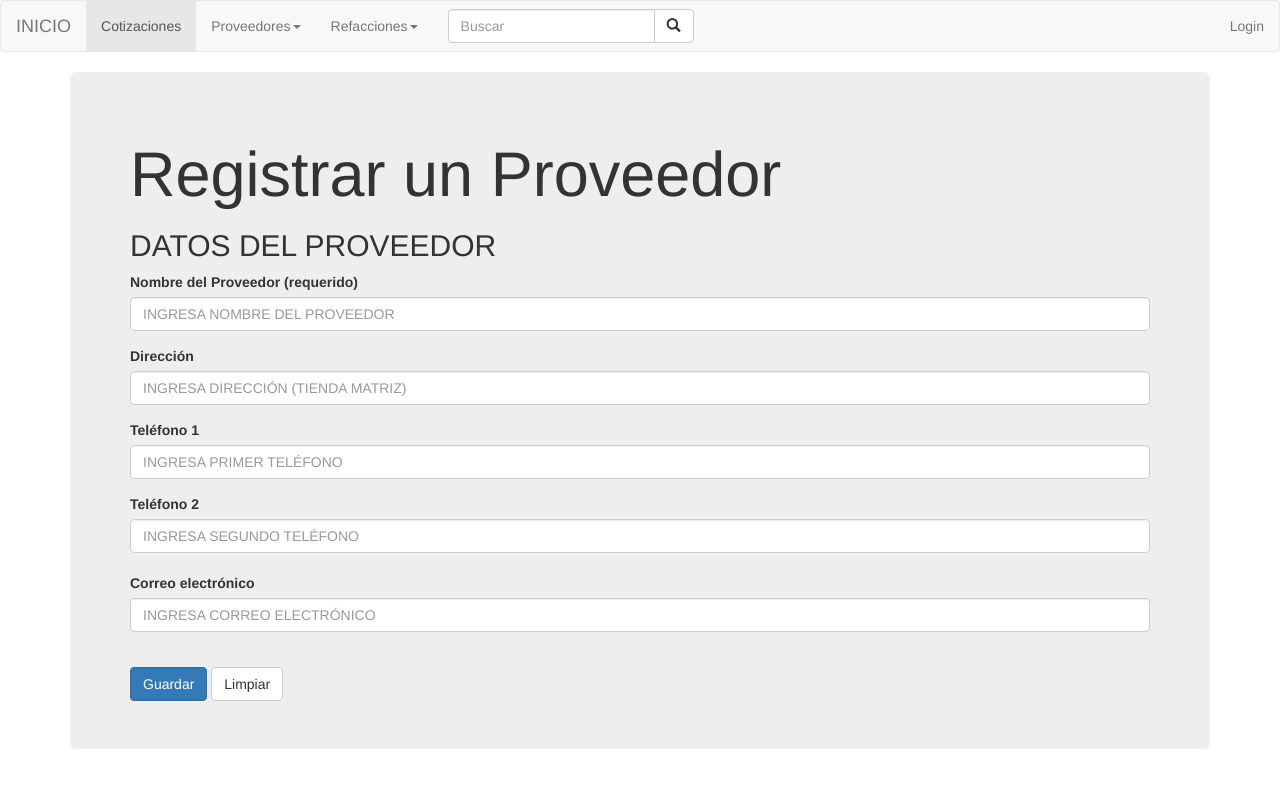
After one commit to Edmundo449/proyectoEd, a PHP site: page /proveedor_registrar.php in a window 1280 px wide. The commit adds this page. Run offline with PHP 8.4, Linux system fonts and the light colour scheme.

Commit message:
Insertar Proveedores

```diff
--- a/inc/incluye_menu.php
+++ b/inc/incluye_menu.php
@@ -8,7 +8,7 @@
                 <span class="icon-bar"></span>
                 <span class="icon-bar"></span>
             </button>
-            <a href="#" class="navbar-brand">INICIO</a>
+            <a href="index.php" class="navbar-brand">INICIO</a>
         </div>
         <!-- Collection of nav links, forms, and other content for toggling -->
         <div id="navbarCollapse" class="collapse navbar-collapse">
@@ -21,10 +21,10 @@
                  <li class="dropdown">
                     <a data-toggle="dropdown" class="dropdown-toggle" href="#">Proveedores<b class="caret"></b></a>
                     <ul class="dropdown-menu">
-                        <li><a href="#">Agregar un Proveedor</a></li>
+                        <li><a href="proveedor_registrar.php">Agregar un Proveedor</a></li>
                         <li><a href="#">Agregar una sucursal</a></li>
                         <li class="divider"></li>
-                        <li><a href="#">Gestionar Proveedores</a></li>
+                        <li><a href="ver_marcas.php">Gestionar Proveedores</a></li>
                     </ul>
                 </li>
 
@@ -33,7 +33,7 @@
                     <ul class="dropdown-menu">
                         <li><a href="#">Agregar una refacci&oacute;n</a></li>
                         <li class="divider"></li>
-                        <li><a href="#">Consulta rápida</a></li>
+                        <li><a href="ver_marcas.php">Consulta rápida</a></li>
                     </ul>
                 </li>
 
--- /dev/null
+++ b/proveedor_registrar.php
@@ -0,0 +1,63 @@
+<!– PARA EJEMPLO DASC — >
+<!DOCTYPE html>
+<html>
+    <head>
+        <title>TODO supply a title</title>
+        <meta charset="UTF-8">
+        <meta name="viewport" content="width=device-width, initial-scale=1.0">
+        <!--código que incluye Bootstrap-->
+        <?php include'inc/incluye_bootstrap.php' ?>
+        <!--termina código que incluye Bootstrap-->
+
+    </head>
+    <body>
+        <!--código que incluye el menú responsivo-->
+        <?php include'inc/incluye_menu.php' ?>
+        <!--termina código que incluye el menú responsivo-->
+        <div class="container">
+            <div class="jumbotron">
+                <h1>Registrar un Proveedor</h1>
+                <form role="form" id="login-form"
+                      method="post" class="form-signin"
+                      action="proveedor_guardar.php">
+
+                    <div class="h2">
+                        DATOS DEL PROVEEDOR
+                    </div>
+                    <div class="form-group">
+                        <label for="nombre_del_proveedor">Nombre del Proveedor (requerido)</label>
+                        <input type="text" class="form-control" id="nombre_del_proveedor" name="nombre_del_proveedor"
+                               placeholder="Ingresa nombre del proveedor" style="text-transform:uppercase;" required>
+                    </div>
+                    <div class="form-group">
+                        <label>Direcci&oacute;n</label>
+                        <input type="text" class="form-control" id="direccion_del_proveedor" name="direccion_del_proveedor"
+                               placeholder="Ingresa direcci&oacute;n (Tienda matriz)" style="text-transform:uppercase;">
+                    </div>
+
+                    <div class="form-group">
+                        <label>Tel&eacute;fono 1</label>
+                        <input type="tel" class="form-control" id="telefono_1" name="telefono_1"
+                               placeholder="Ingresa primer tel&eacute;fono" style="text-transform:uppercase;">
+                    </div>
+
+                    <label>Tel&eacute;fono 2</label>
+                    <input type="tel" class="form-control" id="telefono_2" name="telefono_2"
+                           placeholder="Ingresa segundo tel&eacute;fono" style="text-transform:uppercase;">
+                    <br>
+                    <div class="form-group">
+                        <label for="correo_proveedor">Correo electr&oacute;nico</label>
+
+                        <input type="email" class="form-control" id="correo_proveedor" name="correo_proveedor"
+                               placeholder="Ingresa correo electr&oacute;nico" style="text-transform:uppercase;">
+
+                    </div>
+                    <br>
+                    <button type="submit" class="btn btn-primary">Guardar</button>
+                    <input type="reset" class="btn btn-default" value="Limpiar">
+                </form>
+            </div>
+        </div>
+
+    </body>
+</html>
```
Also changed, not shown: proveedor_guardar.php (added, +63 -0 lines), ver_marcas.php (added, +62 -0 lines).
